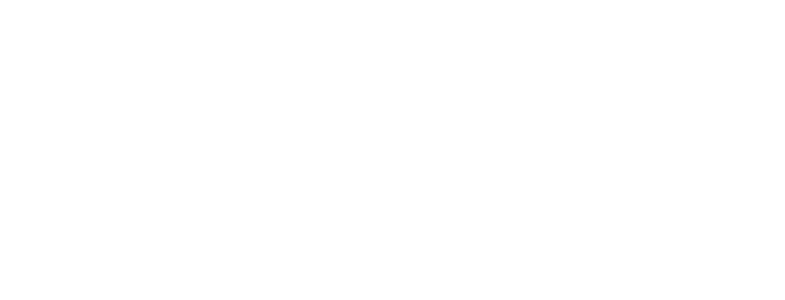
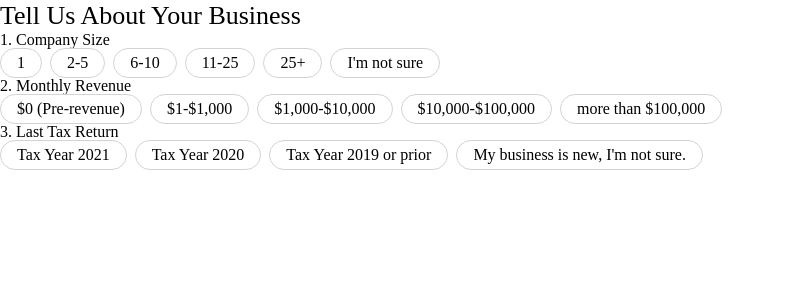
Before and after one commit to ash-river-jones/industryprojectclient, a React (Create React App) app: page /form in a window 1280 px wide. Shown: the top 300 px of the page, without its empty margins (0-785 px from the left). Built offline with nearby package versions, Linux system fonts and the light colour scheme; the HTML template or start-up script is replaced by a standard one.

Commit message:
first commit, radio button finished

```diff
--- a/src/App.scss
+++ b/src/App.scss
@@ -2,3 +2,7 @@
 @use './styles/partials/mixins' as *;
 @use './styles/partials/typography' as *;
 @use './styles/partials/reset' as *;
+
+* {
+    font-family: "Titillium Web";
+}
--- /dev/null
+++ b/src/components/CompanySize/CompanySize.jsx
@@ -0,0 +1,52 @@
+import "./CompanySize.scss"
+
+const CompanySize = () => {
+    return (
+        <div className="company__info">
+            <h1>Tell Us About Your Business</h1>
+            <div className="company__info--input">
+                <label>1. Company Size</label>
+                <div className="company__info--input__list">
+                    <input type="radio" id="size-1" className="company__info--input__radio" name="size" value="1"></input>
+                    <label className="company__info--input__label" for="size-1">1</label>
+                    <input type="radio" id="size-2" className="company__info--input__radio" name="size" value="2-5"></input>
+                    <label className="company__info--input__label" for="size-2">2-5</label>
+                    <input type="radio" id="size-3" className="company__info--input__radio" name="size" value="6-10"></input>
+                    <label className="company__info--input__label" for="size-3">6-10</label>
+                    <input type="radio" id="size-4" className="company__info--input__radio" name="size" value="11-25"></input>
+                    <label className="company__info--input__label" for="size-4">11-25</label>
+                    <input type="radio" id="size-5" className="company__info--input__radio" name="size" value="25+"></input>
+                    <label className="company__info--input__label" for="size-5">25+</label>
+                    <input type="radio" id="size-6" className="company__info--input__radio" name="size" value="not sure"></input>
+                    <label className="company__info--input__label" for="size-6">I'm not sure</label>
+                </div>
+                <label>2. Monthly Revenue</label>
+                <div className="company__info--input__list">
+                    <input type="radio" id="rev-1" className="company__info--input__radio" name="revenue" value="0"></input>
+                    <label className="company__info--input__label" for="rev-1">$0 (Pre-revenue)</label>
+                    <input type="radio" id="rev-2"className="company__info--input__radio" name="revenue" value="$1-$1,000"></input>
+                    <label className="company__info--input__label" for="rev-2">$1-$1,000</label>
+                    <input type="radio" id="rev-3" className="company__info--input__radio" name="revenue" value="$1,000-$10,000"></input>
+                    <label className="company__info--input__label" for="rev-3">$1,000-$10,000</label>
+                    <input type="radio" id="rev-4" className="company__info--input__radio" name="revenue" value="$10,000-$100,000"></input>
+                    <label className="company__info--input__label" for="rev-4">$10,000-$100,000</label>
+                    <input type="radio" id="rev-5" className="company__info--input__radio" name="revenue" value="more than $100,000"></input>
+                    <label className="company__info--input__label" for="rev-5">more than $100,000</label>
+                </div>
+                <label>3. Last Tax Return</label>
+                <div className="company__info--input__list">
+                    <input type="radio" id="year-1" className="company__info--input__radio" name="year" value="2021"></input>
+                    <label className="company__info--input__label" for="year-1">Tax Year 2021</label>
+                    <input type="radio" id="year-2" className="company__info--input__radio" name="year" value="2020"></input>
+                    <label className="company__info--input__label" for="year-2">Tax Year 2020</label>
+                    <input type="radio" id="year-3" className="company__info--input__radio" name="year" value="2019"></input>
+                    <label className="company__info--input__label" for="year-3">Tax Year 2019 or prior</label>
+                    <input type="radio" id="year-4" className="company__info--input__radio" name="year" value="n/a"></input>
+                    <label className="company__info--input__label" for="year-4">My business is new, I'm not sure.</label>
+                </div>
+            </div>
+        </div>
+    )
+}
+
+export default CompanySize
--- /dev/null
+++ b/src/components/CompanySize/CompanySize.scss
@@ -0,0 +1,31 @@
+@use "../../styles/partials/mixins" as *;
+
+h1 {
+    @include page-header
+}
+
+.company__info--input__list {
+    display: flex;
+    gap: 0.5rem;
+}
+.company__info--input__radio {
+    display: none;
+    &:checked + .company__info--input__label {
+        background-color: #d3d3d3;
+        transition: background-color .1s;
+    }
+}
+
+.company__info--input__label {
+    color: black;
+    font-size: 1rem;
+    padding-inline: 1rem;
+    padding-block: 2px;
+    border: 1px solid;
+    border-color: #d3d3d3;
+    border-radius: 30px;
+    height: 30px;
+    display: flex;
+    align-items: center;
+    max-width: fit-content;
+}
--- a/src/pages/Form/Form.jsx
+++ b/src/pages/Form/Form.jsx
@@ -1,5 +1,6 @@
 import './Form.scss';
 import FormCard from '../../components/FormCard/FormCard';
+import CompanySize from '../../components/CompanySize/CompanySize';
 
 export default function Form() {
 
@@ -7,7 +8,7 @@
 
 	return (
 		<div>
-
+			<CompanySize />
 			<FormCard />
 
 		</div>
```
Also changed, not shown: src/components/FormCard/FormCard.jsx (line endings or trailing spaces).
